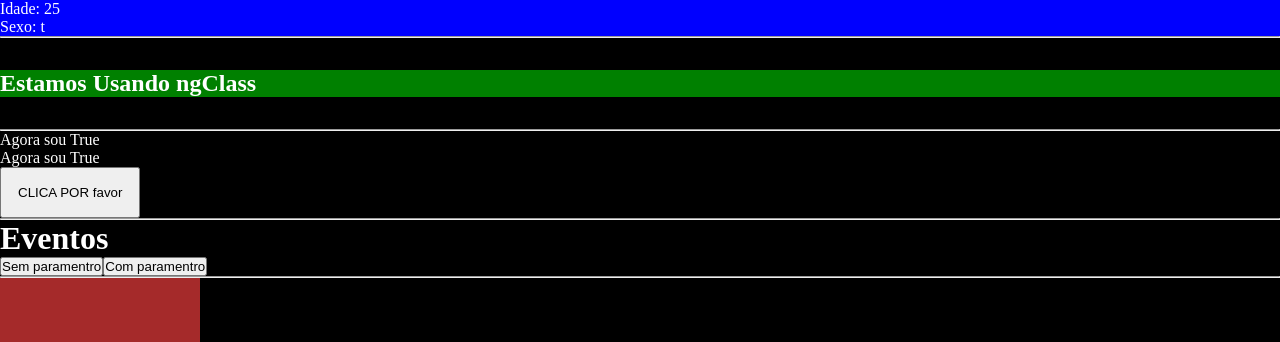
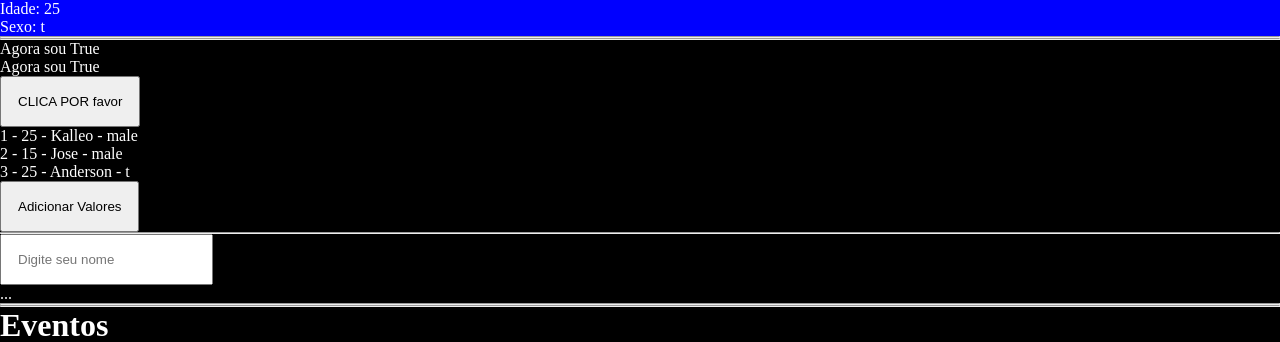
Before and after one commit to andersonjhonatan/study-Angular, an Angular app: page / in a window 1280 px wide. Shown: the part 451-793 px from the top of the page. Built offline with nearby package versions, Linux system fonts and the light colour scheme.

Commit message:
Estundando sobre o ngSwitch diretivas

```diff
--- a/src/app/diretivas/diretivas.component.html
+++ b/src/app/diretivas/diretivas.component.html
@@ -26,12 +26,12 @@
     </section>
   </div>
 
-  <section
+  <!-- <section
     [ngClass]="getClasses()"
     [style]="{ cursor: 'pointer', margin: '2rem 0' }"
   >
     <h1>Estamos Usando ngClass</h1>
-  </section>
+  </section> -->
   <!-- Aqui estou usando o [ngClass] para alterar o estilo do componente e usando uma função chamada getClasses para retornar o estilo -->
 </div>
 
@@ -44,6 +44,8 @@
 <hr />
 
 <ng-template #idade> </ng-template>
+
+<!--........................ ngIF...................... -->
 
 <p *ngIf="mostrar">Agora sou True</p>
 
@@ -77,3 +79,34 @@
 [ngTemplate]
 
 -->
+
+<!--........................ ngFor...................... -->
+
+<ul>
+  <li *ngFor="let item of diretivasFor; let i = index" (click)="remover(i)">
+    {{ item.id }} - {{ item.idade }} - {{ item.name }} - {{ item.sex }}
+  </li>
+  <button (click)="adicionar()" [style]="{ padding: '1rem' }">
+    Adicionar Valores
+  </button>
+  <hr />
+</ul>
+
+<!-- (click)="remover(i) esta sendo chamado quando o botão for clicado e o i é o indice do item -->
+
+<!--........................ ngSwhitch...................... -->
+
+<div [ngSwitch]="isName(name)">
+  <input
+    type="text"
+    [(ngModel)]="name"
+    [placeholder]="placeholder"
+    [style]="{ padding: '1rem' }"
+  />
+  <p *ngSwitchCase="'anderson'">Agora sou Kalleo</p>
+  <p *ngSwitchCase="'kalleo'">Agora sou Kesley</p>
+  <p *ngSwitchCase="'bruno'">Agora sou Bruno</p>
+  <p *ngSwitchDefault>...</p>
+</div>
+
+<hr />
--- a/src/app/diretivas/diretivas.component.ts
+++ b/src/app/diretivas/diretivas.component.ts
@@ -1,19 +1,26 @@
 import { Component } from '@angular/core';
 import { CommonModule } from '@angular/common';
+import { FormsModule } from '@angular/forms';
 
 @Component({
   selector: 'app-diretivas',
   standalone: true,
-  imports: [CommonModule],
+  imports: [CommonModule, FormsModule],
   templateUrl: './diretivas.component.html',
   styleUrl: './diretivas.component.css',
 })
 export class DiretivasComponent {
+  public condicao = true;
+  public mostrar = true;
+  public name: string = '';
+  public placeholder: string = 'Digite seu nome';
 
-  public condicao = true;
-  public mostrar = true
-
-  public diretivasFor = [
+  public diretivasFor: Array<{
+    id: number;
+    name: string;
+    idade: number;
+    sex: string;
+  }> = [
     {
       id: 1,
       name: 'Kalleo',
@@ -38,11 +45,28 @@ export class DiretivasComponent {
     return {
       'classe-ativa': this.condicao,
       'classe-inativa': !this.condicao,
-      'classe-idade': this.mostrar
+      'classe-idade': this.mostrar,
     };
   }
 
   public onClickMostre() {
-    this.mostrar = !this.mostrar
+    this.mostrar = !this.mostrar;
+  }
+
+  public adicionar() {
+    this.diretivasFor.push({
+      id: this.diretivasFor.length + 1,
+      name: 'Bruno',
+      idade: 25,
+      sex: 'male',
+    });
+  }
+
+  public remover(event: number) {
+    this.diretivasFor.splice(event, 1);
+  }
+
+  public isName(name: string) {
+    return name.trim().toLowerCase();
   }
 }
```
